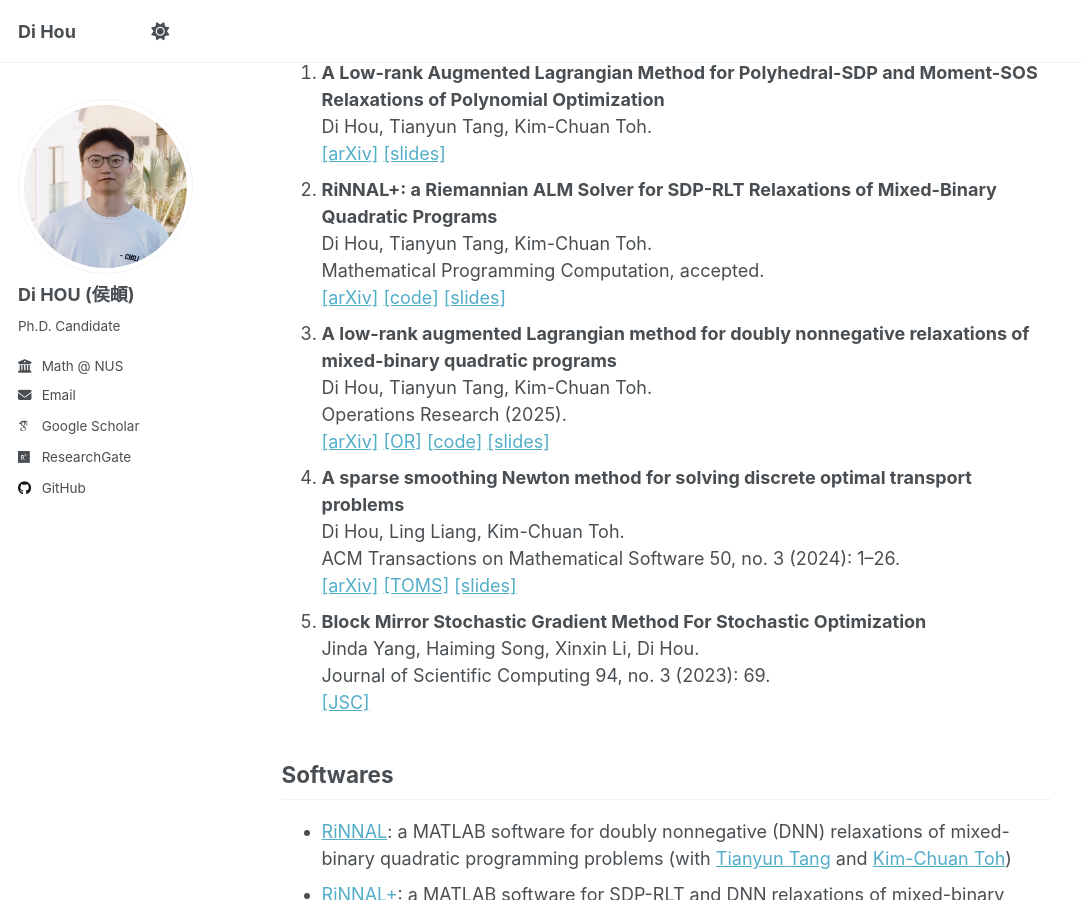
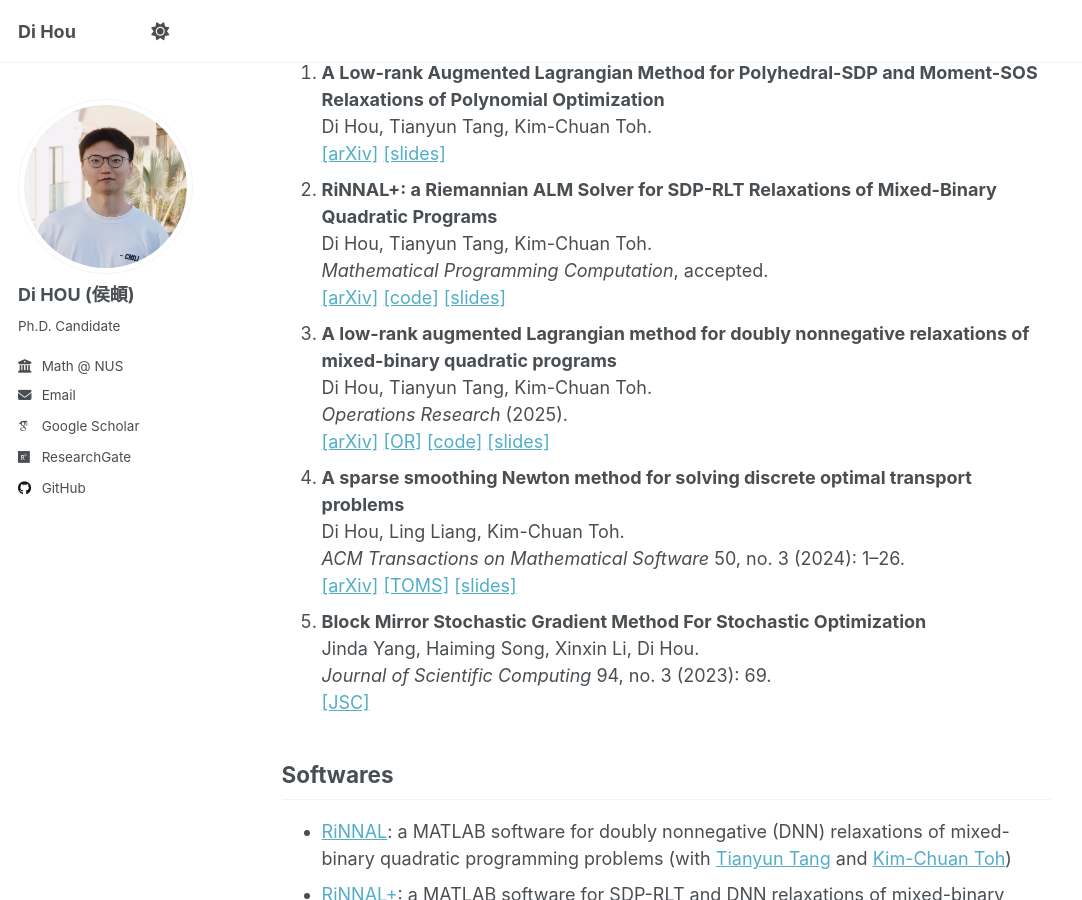
Before and after one commit to HouDiOpt/HouDiOpt.github.io, a Jekyll site: the page built from _pages/about.md, in a window 1280 px wide and 900 px high, scrolled down 397 px. Shown: the whole window, without its empty margins (0-1082 px from the left). Built offline with Jekyll 4.4.1, drawn with Linux system fonts in a browser that asks for light colours; some web fonts are replaced; a script that is not in the unit is left out.

```diff
--- a/_pages/about.md
+++ b/_pages/about.md
@@ -30,19 +30,19 @@ Publications
 <br>[[arXiv]](https://arxiv.org/abs/2512.06359) [[slides]](/files/RiNNALPOP.pdf)
 1. **RiNNAL+: a Riemannian ALM Solver for SDP-RLT Relaxations of Mixed-Binary Quadratic Programs**
 <br>Di Hou, Tianyun Tang, Kim-Chuan Toh.
-<br>Mathematical Programming Computation, accepted.
+<br>*Mathematical Programming Computation*, accepted.
 <br>[[arXiv]](https://arxiv.org/abs/2507.13776) [[code]](https://github.com/HouDiOpt/RiNNALplus) [[slides]](/files/RiNNALplus_ICCOPT.pdf)
 1. **A low-rank augmented Lagrangian method for doubly nonnegative relaxations of mixed-binary quadratic programs**
 <br>Di Hou, Tianyun Tang, Kim-Chuan Toh.
-<br>Operations Research (2025).
+<br>*Operations Research* (2025).
 <br>[[arXiv]](https://arxiv.org/abs/2502.13849) [[OR]](https://pubsonline.informs.org/doi/full/10.1287/opre.2024.1137) [[code]](https://github.com/HouDiOpt/RiNNAL) [[slides]](/files/RiNNAL.pdf)
 1. **A sparse smoothing Newton method for solving discrete optimal transport problems**
 <br>Di Hou, Ling Liang, Kim-Chuan Toh.
-<br>ACM Transactions on Mathematical Software 50, no. 3 (2024): 1–26.
+<br>*ACM Transactions on Mathematical Software* 50, no. 3 (2024): 1–26.
 <br>[[arXiv]](https://arxiv.org/abs/2311.06448) [[TOMS]](https://dl.acm.org/doi/full/10.1145/3688800) [[slides]](/files/SqSN_pre.pdf)
 1. **Block Mirror Stochastic Gradient Method For Stochastic Optimization**
 <br>Jinda Yang, Haiming Song, Xinxin Li, Di Hou.
-<br>Journal of Scientific Computing 94, no. 3 (2023): 69.
+<br>*Journal of Scientific Computing* 94, no. 3 (2023): 69.
 <br>[[JSC]](https://link.springer.com/article/10.1007/s10915-023-02110-y)
 
 Softwares
```
